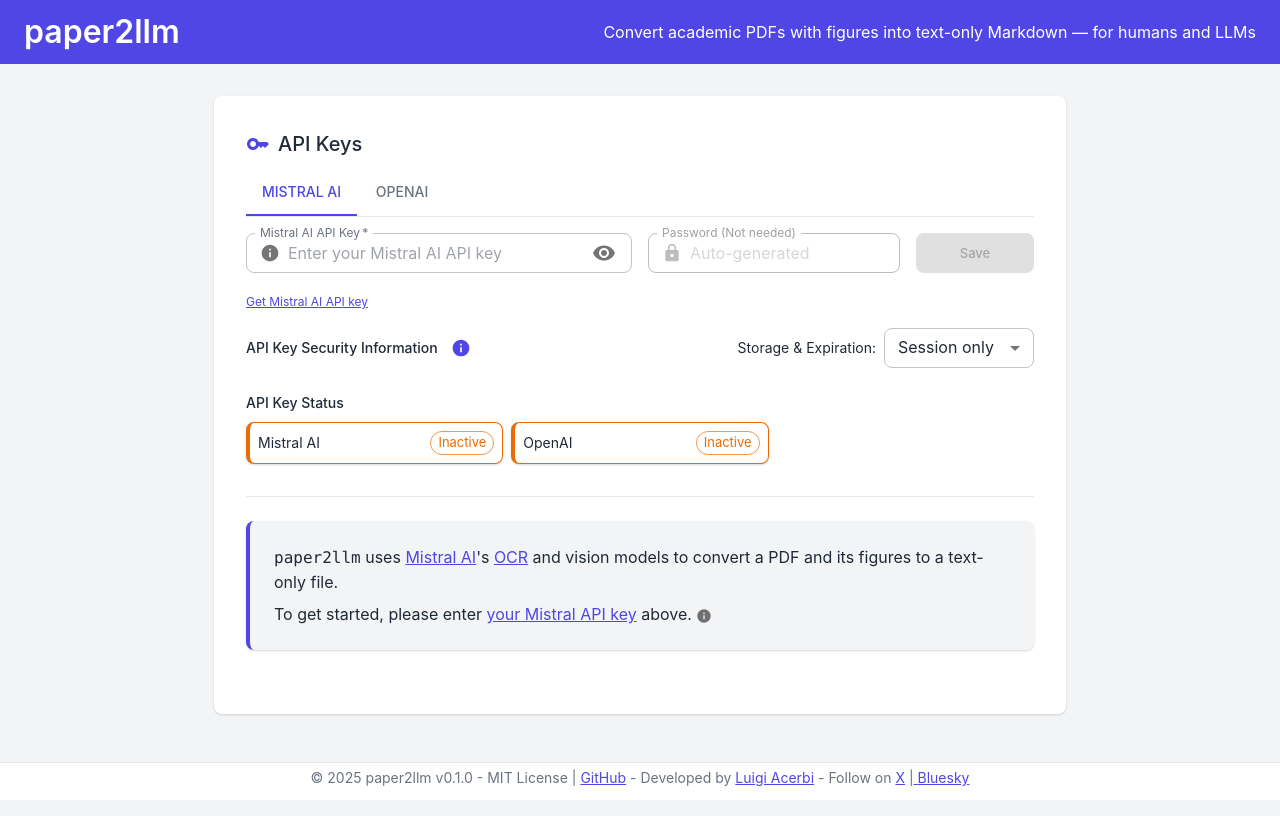
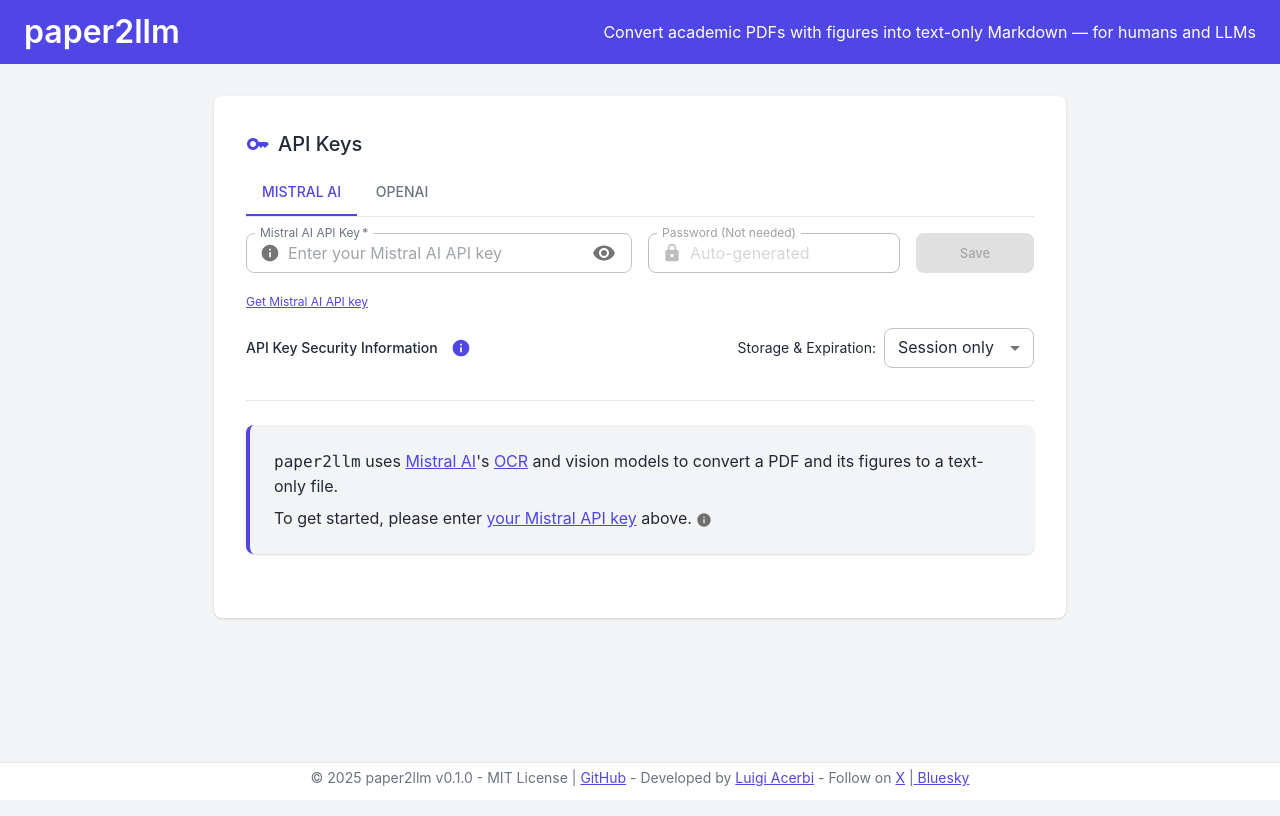
Before and after one commit to lacerbi/paper2llm, a React (Create React App) app in the folder paper2llm-web/: page / in a window 1280 px wide. Built offline with nearby package versions, Linux system fonts and the light colour scheme.

Commit message:
fix: removed unnecessary API status display

```diff
--- a/paper2llm-web/src/web/components/ApiKeyManager.tsx
+++ b/paper2llm-web/src/web/components/ApiKeyManager.tsx
@@ -36,7 +36,6 @@
 import ApiKeyInput from "./api-key-manager/ApiKeyInput";
 import PasswordField from "./api-key-manager/PasswordField";
 import SecurityOptions from "./api-key-manager/SecurityOptions";
-import StatusDisplay from "./api-key-manager/StatusDisplay";
 import ErrorMessage from "./api-key-manager/ErrorMessage";
 
 // Create an instance of the WebApiKeyStorage
@@ -361,8 +360,6 @@
         </Paper>
       )}
 
-      {/* Provider key status summary */}
-      <StatusDisplay isAuthenticated={apiKeyState.isAuthenticated} />
     </Box>
   );
 };
--- a/paper2llm-web/src/web/components/api-key-manager/StatusDisplay.tsx
+++ /dev/null
@@ -1,75 +0,0 @@
-// AI Summary: Displays current status of API keys across providers.
-// Shows visual indicators for active/inactive states with color-coded status cards.
-
-import React from 'react';
-import {
-  Box,
-  Typography,
-  Paper,
-  Chip,
-  Grid
-} from '@mui/material';
-import { ApiProvider } from '../../../types/interfaces';
-import { PROVIDER_INFO } from './constants';
-
-interface StatusDisplayProps {
-  isAuthenticated: Record<ApiProvider, boolean>;
-}
-
-/**
- * Component that renders a summary of API key status for all providers
- */
-const StatusDisplay: React.FC<StatusDisplayProps> = ({
-  isAuthenticated
-}) => {
-  // Only render if we have multiple providers
-  if (Object.keys(PROVIDER_INFO).length <= 1) {
-    return null;
-  }
-
-  return (
-    <Box sx={{ mt: 3 }}>
-      <Typography variant="subtitle2" sx={{ mb: 1 }}>
-        API Key Status
-      </Typography>
-      <Grid container spacing={1}>
-        {Object.entries(PROVIDER_INFO).map(([provider, info]) => (
-          <Grid item xs={6} sm={4} key={provider}>
-            <Paper
-              variant="outlined"
-              sx={{
-                p: 1,
-                display: 'flex',
-                alignItems: 'center',
-                justifyContent: 'space-between',
-                borderLeft: '4px solid',
-                borderColor: isAuthenticated[provider as ApiProvider]
-                  ? 'success.main'
-                  : 'warning.main',
-              }}
-            >
-              <Typography variant="body2">{info.name}</Typography>
-              {isAuthenticated[provider as ApiProvider] ? (
-                <Chip
-                  label="Active"
-                  color="success"
-                  size="small"
-                  variant="outlined"
-                />
-              ) : (
-                <Chip
-                  label="Inactive"
-                  color="warning"
-                  size="small"
-                  variant="outlined"
-                />
-              )}
-            </Paper>
-          </Grid>
-        ))}
-      </Grid>
-    </Box>
-  );
-};
-
-export default StatusDisplay;
--- a/paper2llm-web/src/web/components/api-key-manager/index.ts
+++ b/paper2llm-web/src/web/components/api-key-manager/index.ts
@@ -9,5 +9,4 @@
 export { default as ApiKeyInput } from "./ApiKeyInput";
 export { default as PasswordField } from "./PasswordField";
 export { default as SecurityOptions } from "./SecurityOptions";
-export { default as StatusDisplay } from "./StatusDisplay";
 export { default as ErrorMessage } from "./ErrorMessage";
```
